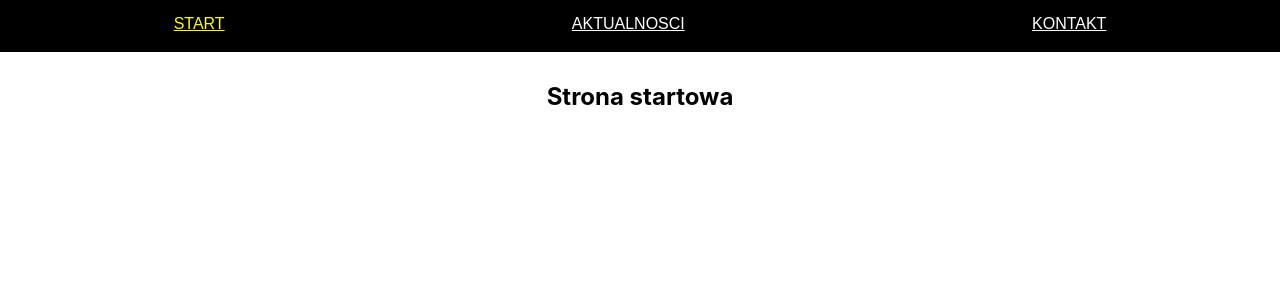
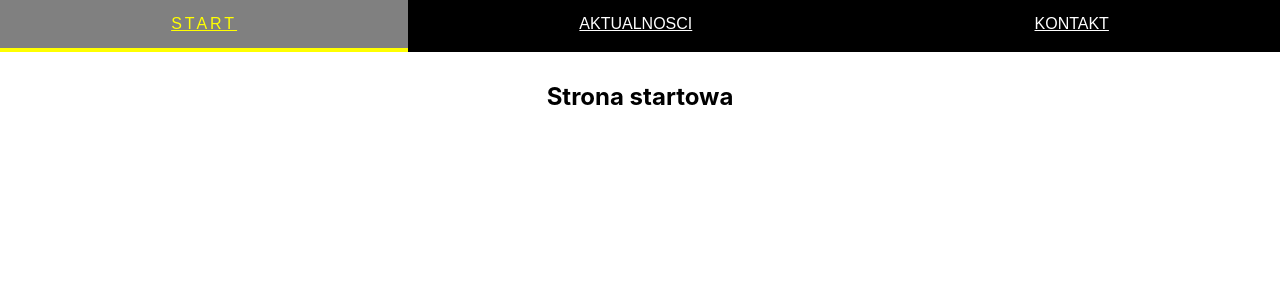
Before and after one commit to Keszua/Rolki_za_usmiech, a React (Create React App) app: page / in a window 1280 px wide. Shown: the top 300 px of the page. Built offline with nearby package versions, Linux system fonts and the light colour scheme.

Commit message:
Zamień Link na NavLink
NavLink ma klase "active" którą możn a wykorzystać, do określenia,
na której aktualnie śceizcze jesteśmy i względem tego,
zrobione zostanie stylowanie nawigacji.

```diff
--- a/src/App.css
+++ b/src/App.css
@@ -35,6 +35,20 @@ section {
   padding-top: 30px;
   text-align: center;
 }
+
+.home-selected {
+  border-bottom-color: yellow;
+}
+
+.news-selected {
+  border-bottom-color: green;
+}
+
+.contact-selected {
+  border-bottom-color: blue;
+}
+
+
 /* Domyślne ustawienia:
 .App {
   text-align: center;
--- a/src/App.js
+++ b/src/App.js
@@ -1,6 +1,6 @@
 import React from 'react';
 import './App.css';
-import { BrowserRouter as Router, Link, Route } from 'react-router-dom';
+import { BrowserRouter as Router, Link, NavLink, Route } from 'react-router-dom';
 
 
 const Home = () => <h1>Strona startowa</h1>
@@ -14,9 +14,14 @@ function App() {
         <header className="App-header">
         <nav>
           <ul>
-            <li><Link to="/">Start</Link> </li>
-            <li><Link to="/news">Aktualnosci</Link> </li>
-            <li><Link to="/contact">Kontakt</Link> </li>
+            <li><NavLink to="/" exact activeClassName="home-selected"
+                  activeStyle={{  //możliwość stylowania aktywnego elementu
+                    backgroundColor: 'gray',
+                    letterSpacing: '3px'
+                  }}
+                >Start</NavLink> </li>
+            <li><NavLink to="/news" activeClassName="news-selected">Aktualnosci</NavLink> </li>
+            <li><NavLink to="/contact" activeClassName="contact-selected">Kontakt</NavLink> </li>
           </ul>
         </nav>
         </header>
```
